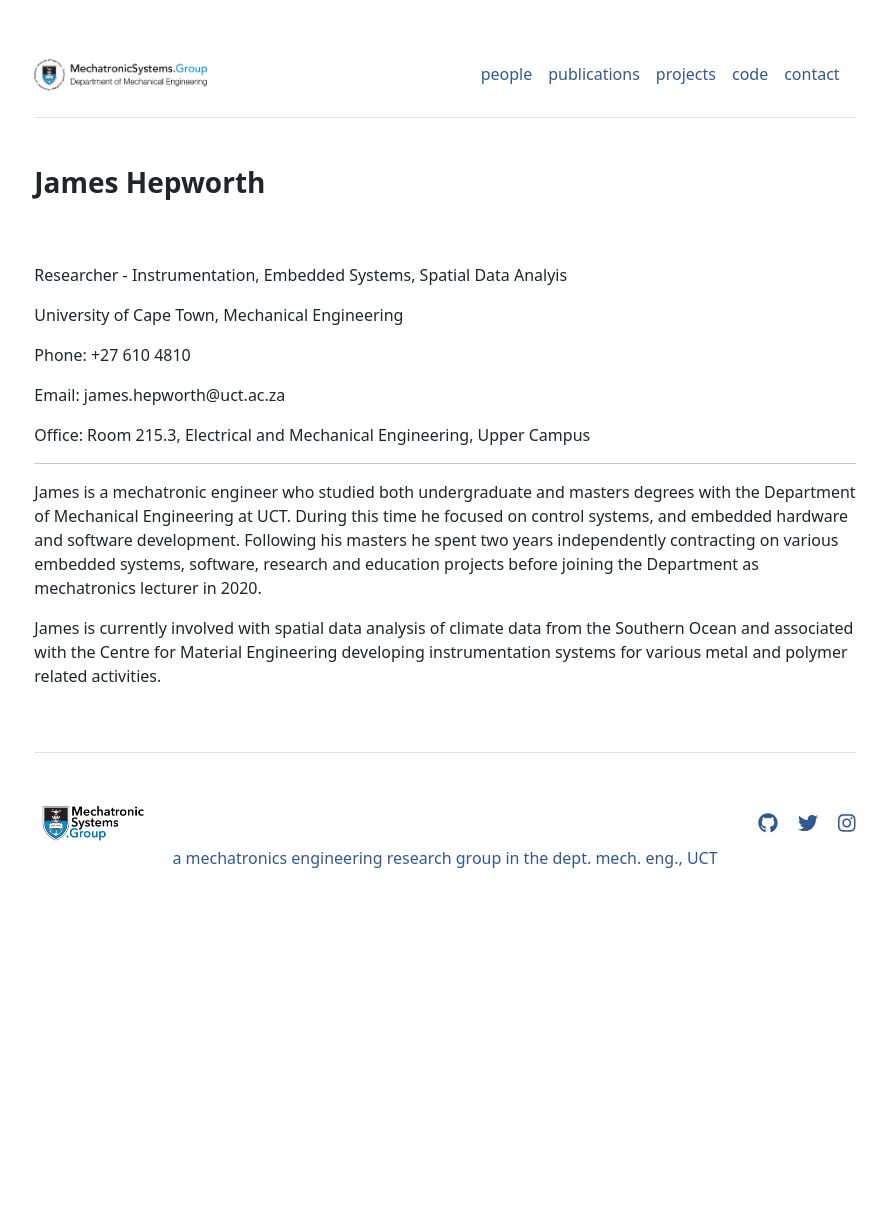
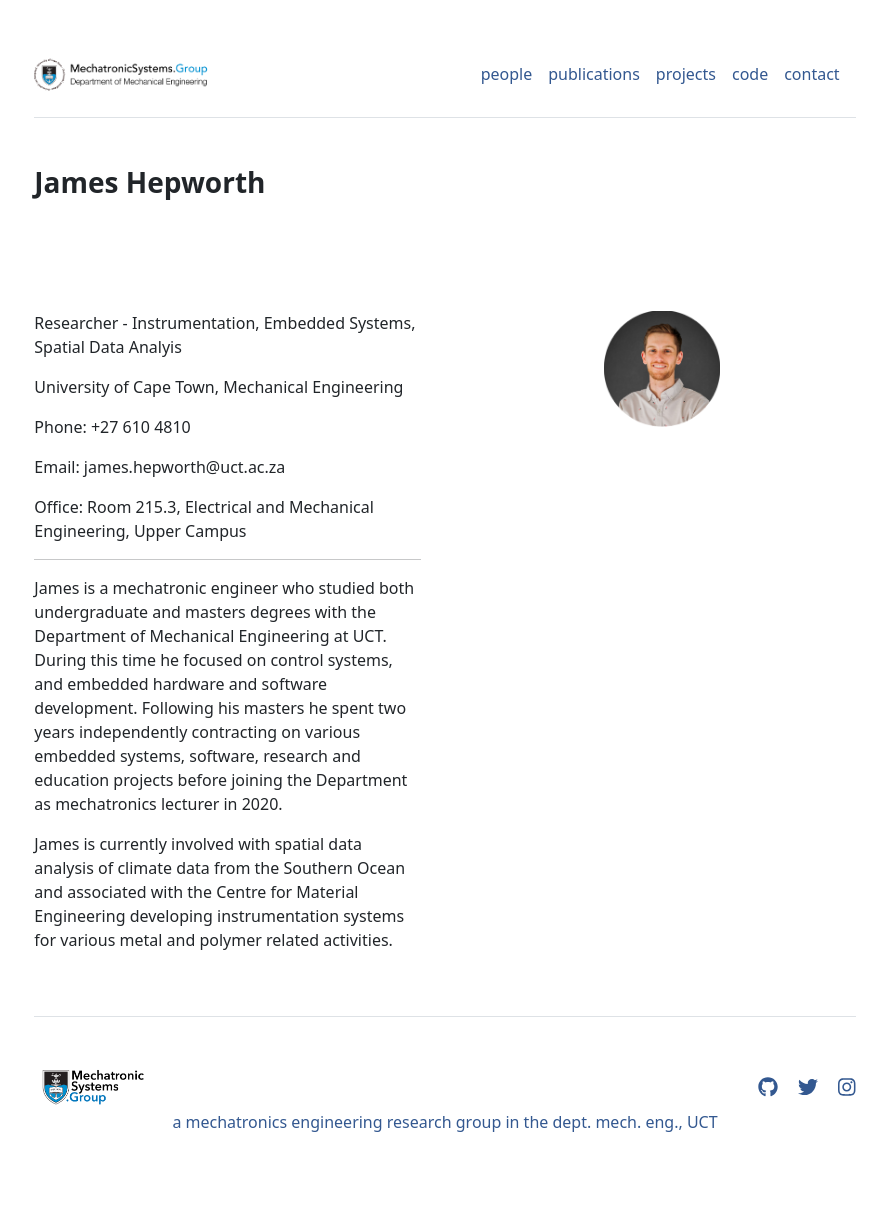
Before and after one commit to MechatronicSystems-Group/mechatronicsystems-group.github.io, a Jekyll site: the page built from people/james-hepworth.md, in a window 1280 px wide. Shown: the whole page, without its empty margins (195-1082 px from the left). Built offline with Jekyll 4.4.1, drawn with Linux system fonts in a browser that asks for light colours; before the commit the page ends 966 px from its top, so only the background shows below that.

Commit message:
updated people pages

```diff
--- a/_layouts/people.html
+++ b/_layouts/people.html
@@ -5,7 +5,7 @@ layout: default
 {{ content }}
 
 <h3 class="fw-bold pb-3 mb-5">People</h3>
-<h4 class="fw-bold pb-3 mb-5">Staff</h4>
+<h5 class="fw-bold pb-3 mb-5">Staff</h5>
 {% for person in site.data.settings.people %}
 <div class="row g-5 mb-5">
   <div class="col-md-6">
@@ -21,4 +21,4 @@ layout: default
 </div>
 {% endfor %}
 
-<h4 class="fw-bold pb-3 mb-5">Students</h4>
+<h5 class="fw-bold pb-3 mb-5">Students</h5>
--- /dev/null
+++ b/_layouts/person.html
@@ -0,0 +1,18 @@
+---
+layout: default
+---
+
+<div class="row g-5 mb-5">
+  <div class="col-md-12">
+    <h3 class="fw-bold pb-3 mb-5">{{ page.title }}</h3>
+  </div>
+</div>
+
+<div class="row g-5 mb-5">
+  <div class="col-md-6">
+    {{ content }}
+  </div>
+  <div class="col-md-6" style="text-align: center;">
+    <img src="{{ site.github.url }}/{{ page.image }}" alt="Contact" style="margin: auto;" width="30%">
+  </div>
+</div>
--- a/people/james-hepworth.md
+++ b/people/james-hepworth.md
@@ -1,6 +1,7 @@
 ---
-layout: page
+layout: person
 title: "James Hepworth"
+image: "assets/img/people/James.png"
 ---
 
 Researcher - Instrumentation, Embedded Systems, Spatial Data Analyis
```
Also changed, not shown: people/arnold-pretorius.md (+3 -2 lines), people/graduate-student.md (+1 -0 lines), people/leanne-raw.md (+3 -2 lines).
